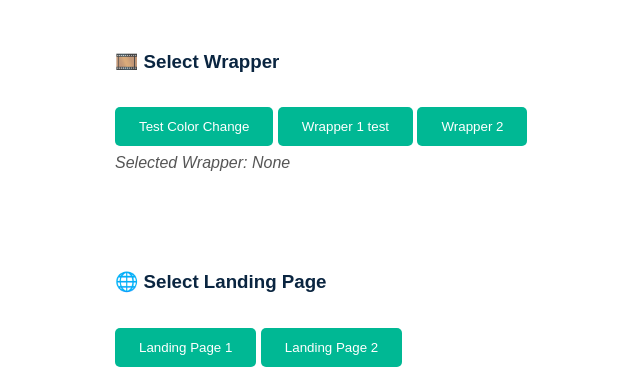
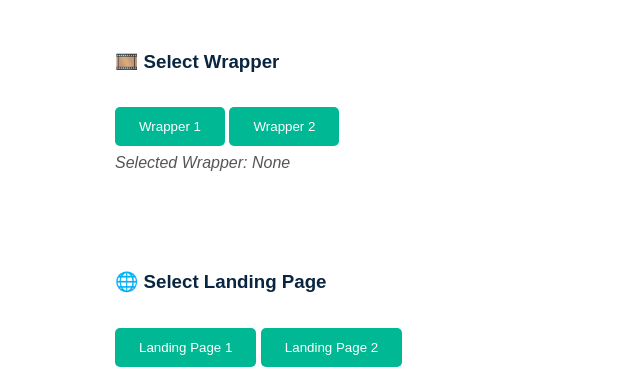
Before and after one commit to bdkelmon/themeqr-site, a Flask app: page / in a window 1280 px wide. Shown: the part 159-530 px from the top of the page, without its empty margins (175-815 px from the left). Run offline with Flask 3, Linux system fonts and the light colour scheme.

Commit message:
Update editor.html

```diff
--- a/templates/editor.html
+++ b/templates/editor.html
@@ -54,8 +54,7 @@
 
 <div class="section">
   <h3>🎞️ Select Wrapper</h3>
-  <button onclick="this.style.backgroundColor = '#ff6b6b';">Test Color Change</button>
-  <button onclick="selectWrapper('C:/Users/Bdkel/Documents/Themeqr/google_demo.mp4'); this.style.backgroundColor = '#fc9749' ">Wrapper 1 test</button>
+  <button onclick="selectWrapper('C:/Users/Bdkel/Documents/Themeqr/google_demo.mp4'); this.style.backgroundColor = '#fc9749' ">Wrapper 1</button>
   <button onclick="selectWrapper('C:/Users/Bdkel/Documents/Themeqr/mixkit-pouring-a-margarita-in-a-glass-43969-hd-ready.mp4'); this.style.backgroundColor = '#fc9749'">Wrapper 2</button>
   <p id="selectedWrapper">Selected Wrapper: None</p>
 </div>
@@ -188,6 +187,14 @@
       status.innerText = "❌ " + data.error;
     }
   };
+    function selectButton(button) {
+    // Remove "selected" from all buttons
+    const allButtons = document.querySelectorAll('.btn');
+    allButtons.forEach(btn => btn.classList.remove('selected'));
+
+    // Add "selected" to the clicked one
+    button.classList.add('selected');
+  }
 </script>
 </body>
 </html>
```
